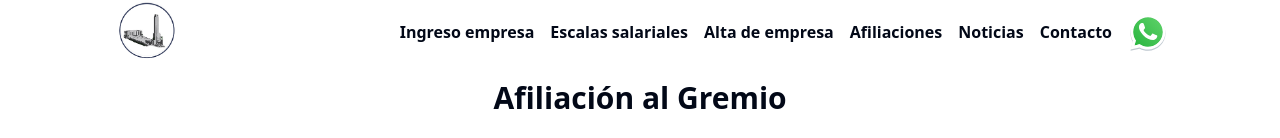
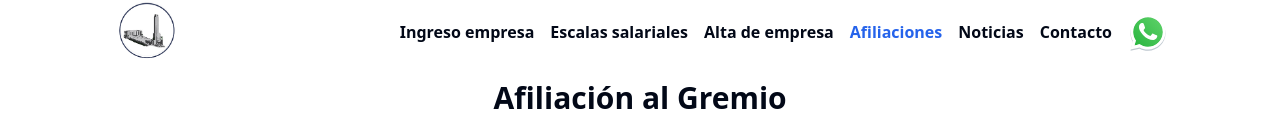
Before and after one commit to LumarSoft/uesevi-app, a Next.js app: page /afiliaciones in a window 1280 px wide. Shown: the top 138 px of the page. Built offline with nearby package versions, Linux system fonts and the light colour scheme; no server answers.

Commit message:
Feat: Actualicé el componente nav, ahora los links se resaltan cuando son clickeados.

```diff
--- a/src/shared/components/Navbar/Navbar.tsx
+++ b/src/shared/components/Navbar/Navbar.tsx
@@ -43,6 +43,12 @@ export const Navbar = () => {
   // Mostrar la navbar condicionalmente en la página de inicio
   const shouldShowNavbar = isHomePage ? scrolled : true;
 
+  const isActive = (path: string) => pathname === path;
+
+  const linkStyle = (path: any) =>
+    `hover:text-primary transition duration-300 ${
+      isActive(path) ? "text-primary font-bold" : ""
+    }`;
   return (
     shouldShowNavbar && (
       <FramerComponent
@@ -58,30 +64,25 @@ export const Navbar = () => {
         </Link>
 
         <nav className="lg:flex gap-2 md:gap-4 items-center font-semibold hidden">
-          <Link href={"/loginempresa"}>Ingreso empresa</Link>
-          <Link href={"/escalas"}>Escalas salariales</Link>
-          <Link
-            href={"/alta-empresa"}
-            className="hover:text-primary transition duration-300"
-          >
+          <Link href={"/loginempresa"} className={linkStyle("/loginempresa")}>
+            Ingreso empresa
+          </Link>
+          <Link href={"/escalas"} className={linkStyle("/escalas")}>
+            Escalas salariales
+          </Link>
+          <Link href={"/alta-empresa"} className={linkStyle("/alta-empresa")}>
             Alta de empresa
           </Link>
-          <Link
-            href={"/afiliaciones"}
-            className="hover:text-primary transition duration-300"
-          >
+          <Link href={"/afiliaciones"} className={linkStyle("/afiliaciones")}>
             Afiliaciones
           </Link>
           <Link
             href={"/noticias/page/1"}
-            className="hover:text-primary transition duration-300"
+            className={linkStyle("/noticias/page/1")}
           >
             Noticias
           </Link>
-          <Link
-            href={"/contacto"}
-            className="hover:text-primary transition duration-300"
-          >
+          <Link href={"/contacto"} className={linkStyle("/contacto")}>
             Contacto
           </Link>
           <Link href={"/wsp"} className="hidden lg:block">
```
